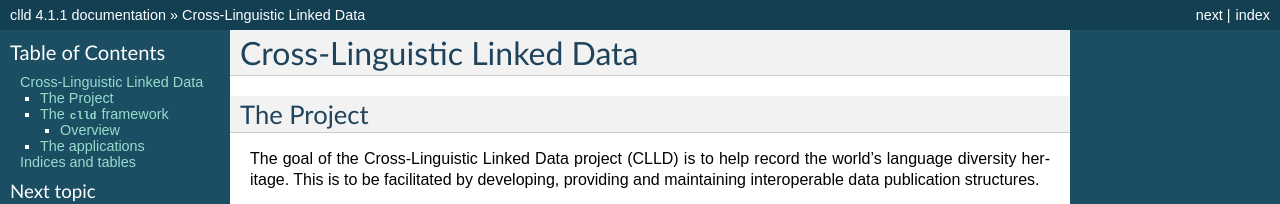
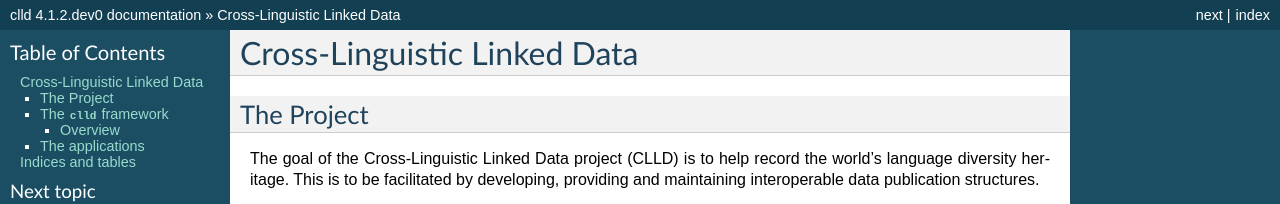
Before and after one commit to clld/clld, a Sphinx documentation site: the page built from docs/index.rst, in a window 1280 px wide and 900 px high. Shown: the top 204 px of the window. Built offline with Sphinx 7.4.7, drawn with Linux system fonts in a browser that asks for light colours; some of the changed text lies outside the part shown.

Commit message:
Bump version for development.

```diff
--- a/docs/conf.py
+++ b/docs/conf.py
@@ -51,10 +51,10 @@ copyright = u'Max Planck Society'
 # built documents.
 #
 # The full version, including alpha/beta/rc tags.
-release = '4.1.1'
+release = '4.1.2.dev0'
 
 # The short X.Y version.
-version = '4.1.1'
+version = '4.1.2.dev0'
 
 # The language for content autogenerated by Sphinx. Refer to documentation
 # for a list of supported languages.
--- a/setup.py
+++ b/setup.py
@@ -42,7 +42,7 @@ install_requires = [
 
 setup(
     name='clld',
-    version='4.1.1',
+    version='4.1.2.dev0',
     description=(
         'Python library supporting the development of cross-linguistic databases'),
     long_description=README,
--- a/src/clld/__init__.py
+++ b/src/clld/__init__.py
@@ -5,7 +5,7 @@ from clld.db.models import common
 from clld import interfaces
 
 
-__version__ = "4.1.1"
+__version__ = "4.1.2.dev0"
 
 
 class Resource(namedtuple('Resource', 'name model interface with_index with_rdfdump')):
```
